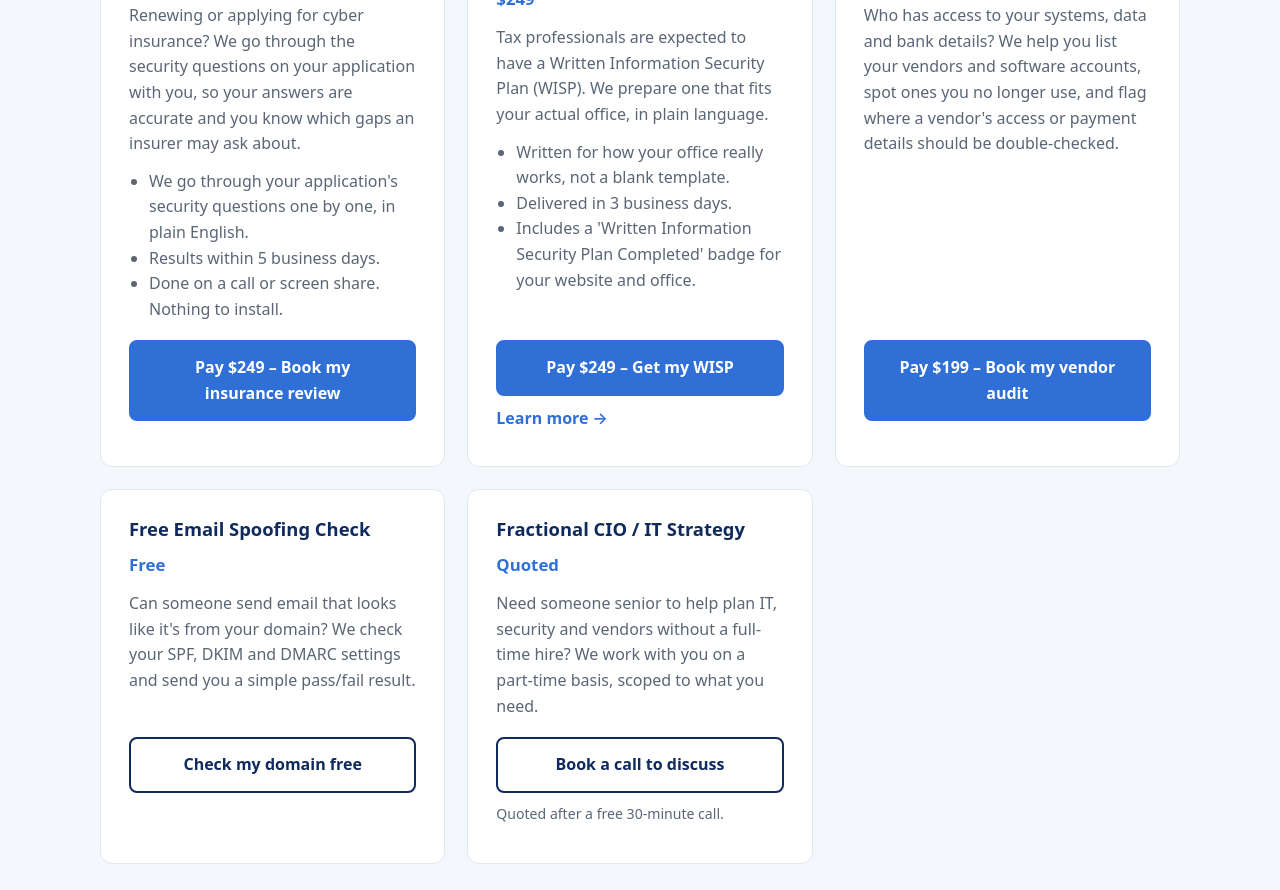
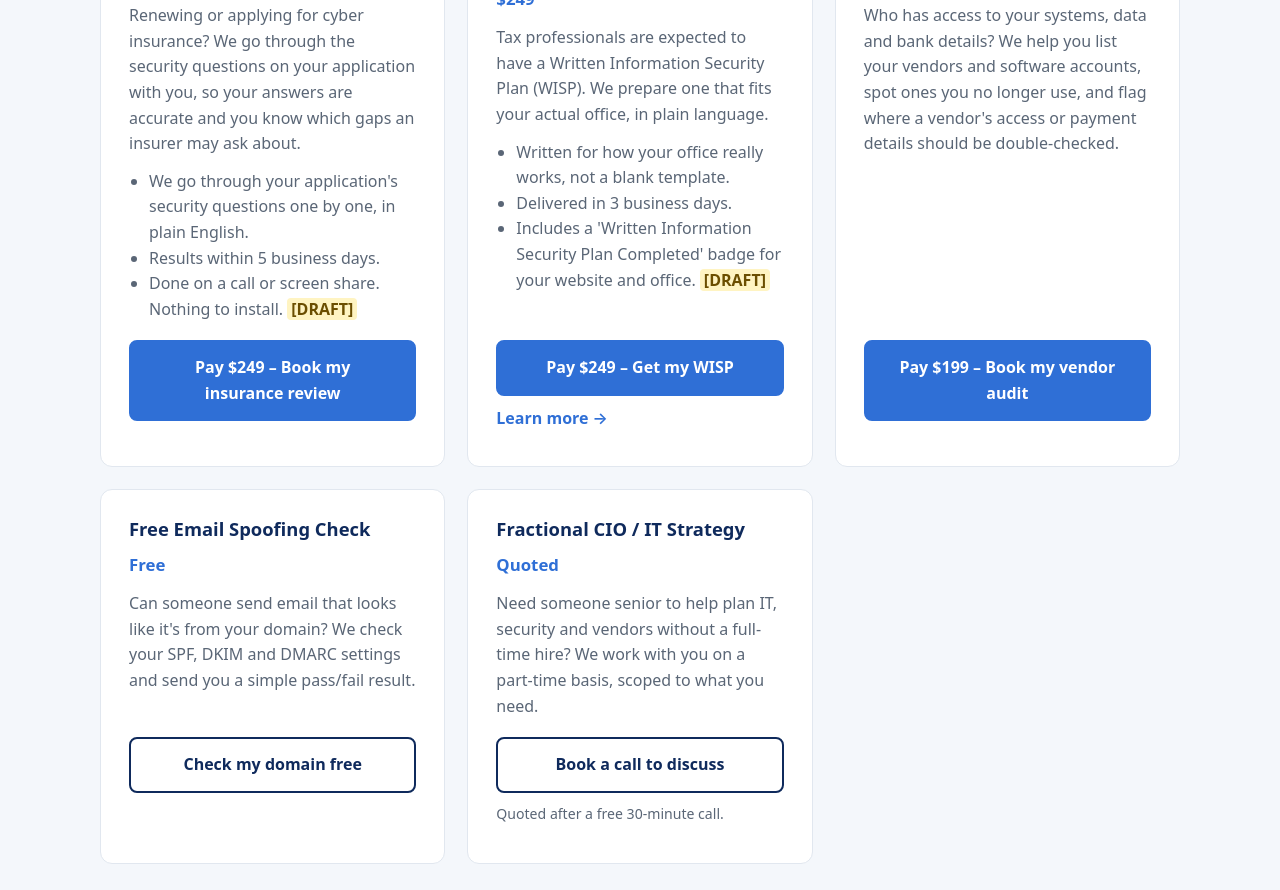
Before and after one commit to gna-ar-tools/gnaitservices-site, a plain HTML site: page index.html in a window 1280 px wide. Shown: the part 2910-3800 px from the top of the page. Drawn offline with Linux system fonts and the light colour scheme.

Commit message:
Restore [DRAFT] markers on two $249 card bullets

```diff
--- a/index.html
+++ b/index.html
@@ -133,7 +133,7 @@
         <ul>
           <li>We go through your application's security questions one by one, in plain English.</li>
           <li>Results within 5 business days.</li>
-          <li>Done on a call or screen share. Nothing to install.</li>
+          <li>Done on a call or screen share. Nothing to install. <span class="draft">[DRAFT]</span></li>
         </ul>
         <div class="actions"><a class="btn" href="https://buy.stripe.com/3cIeV6aQM4ea5LK502bo402">Pay $249 – Book my insurance review</a></div>
       </article>
@@ -144,7 +144,7 @@
         <ul>
           <li>Written for how your office really works, not a blank template.</li>
           <li>Delivered in 3 business days.</li>
-          <li>Includes a 'Written Information Security Plan Completed' badge for your website and office.</li>
+          <li>Includes a 'Written Information Security Plan Completed' badge for your website and office. <span class="draft">[DRAFT]</span></li>
         </ul>
         <div class="actions">
           <a class="btn" href="https://buy.stripe.com/5kQaEQ7EA2625LKboqbo406">Pay $249 – Get my WISP</a>
```
